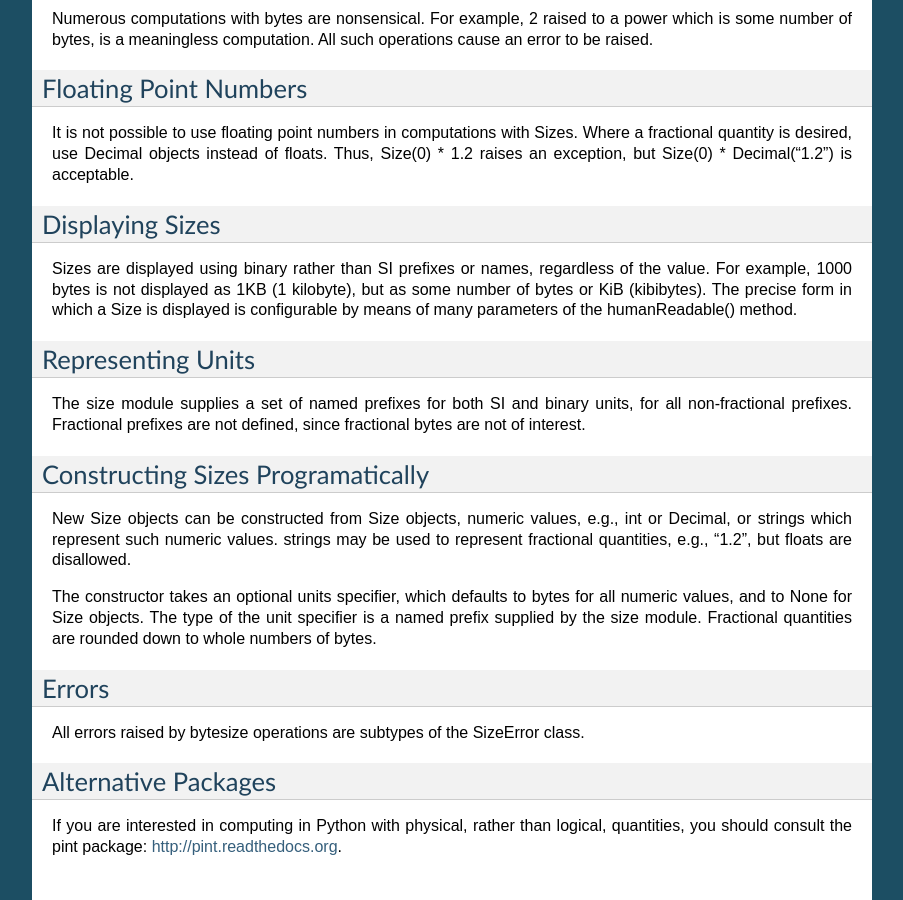
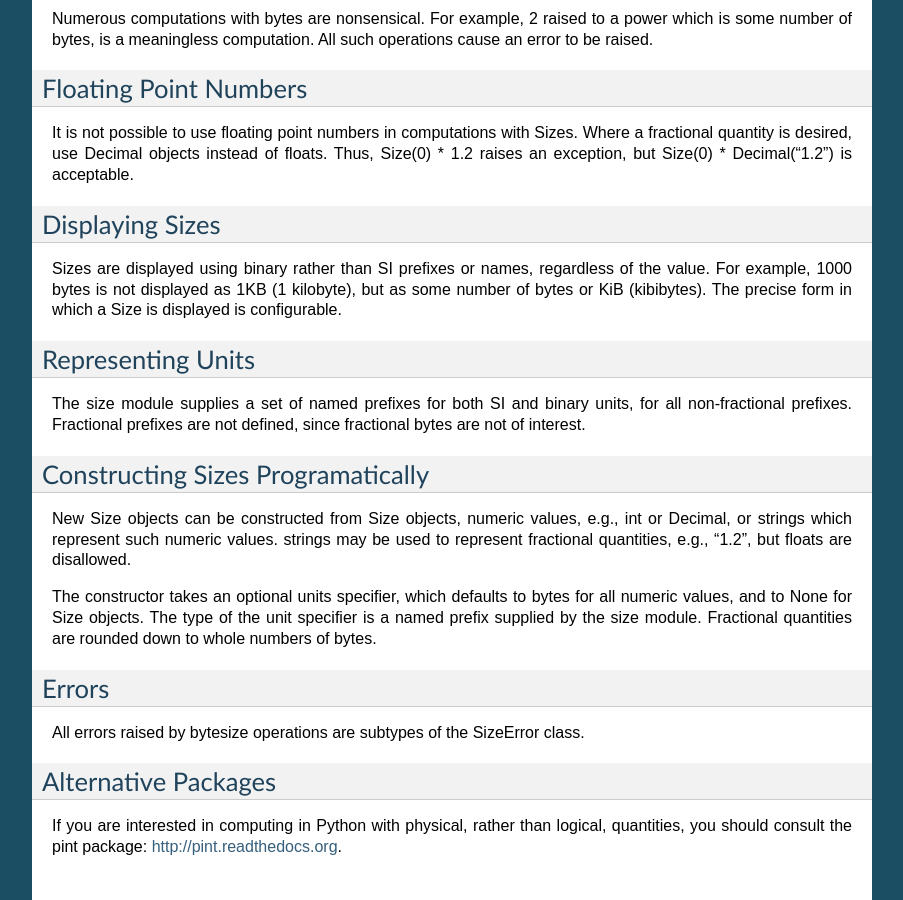
Before and after one commit to mulkieran/bytesize, a Sphinx documentation site: the page built from doc/intro.rst, in a window 1280 px wide and 900 px high, scrolled down 521 px. Shown: the whole window, without its empty margins (198-1101 px from the left). Built offline with Sphinx 7.4.7, drawn with Linux system fonts in a browser that asks for light colours; pages that are not in the unit, such as notebooks, are missing from menus.

Commit message:
Remove mention of humanReadable() from docs.
Signed-off-by: mulhern <amulhern@redhat.com>

```diff
--- a/doc/intro.rst
+++ b/doc/intro.rst
@@ -46,8 +46,7 @@ Displaying Sizes
 Sizes are displayed using binary rather than SI prefixes or names, regardless
 of the value. For example, 1000 bytes is not displayed as 1KB
 (1 kilobyte), but as some number of bytes or KiB (kibibytes). The precise
-form in which a Size is displayed is configurable by means of many parameters
-of the humanReadable() method.
+form in which a Size is displayed is configurable.
 
 Representing Units
 ------------------
```
